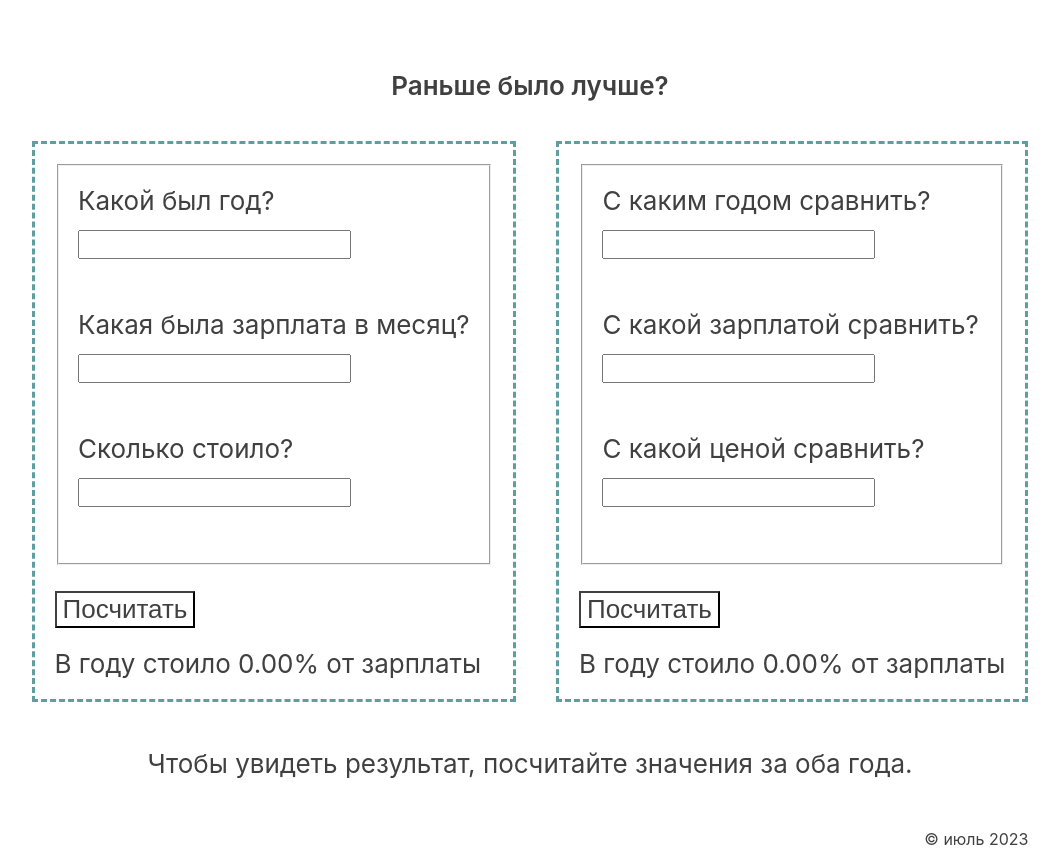
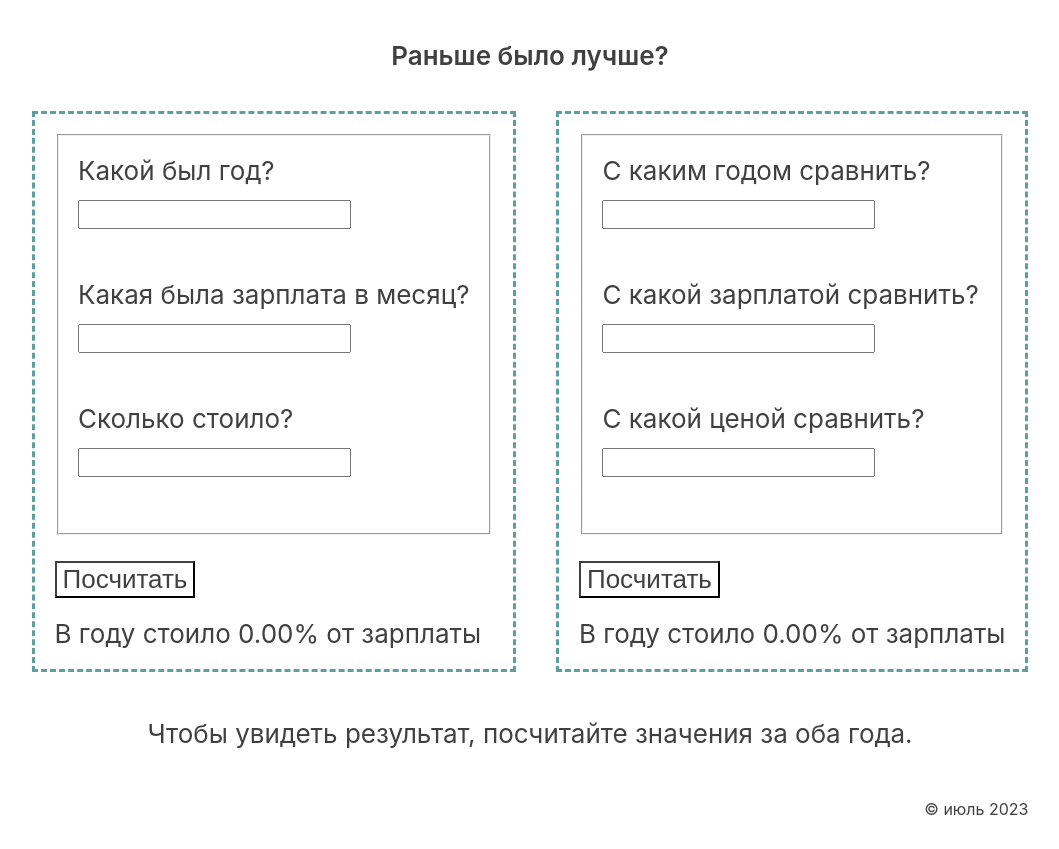
Before and after one commit to e-zotova/how-much-was-it, a React (Create React App) app: page / in a window 1280 px wide. Shown: the whole page, without its empty margins (110-1169 px from the left). After the commit the page ends 819 px from the top, so only its background shows below. Built offline with nearby package versions, Linux system fonts and the light colour scheme.

Commit message:
refactor: update header padding

```diff
--- a/src/blocks/header/header.css
+++ b/src/blocks/header/header.css
@@ -1,5 +1,5 @@
 .header {
-  padding-top: 70px;
+  padding-top: 40px;
   padding-bottom: 20px;
   text-align: center;
   font-weight: 600;
```
